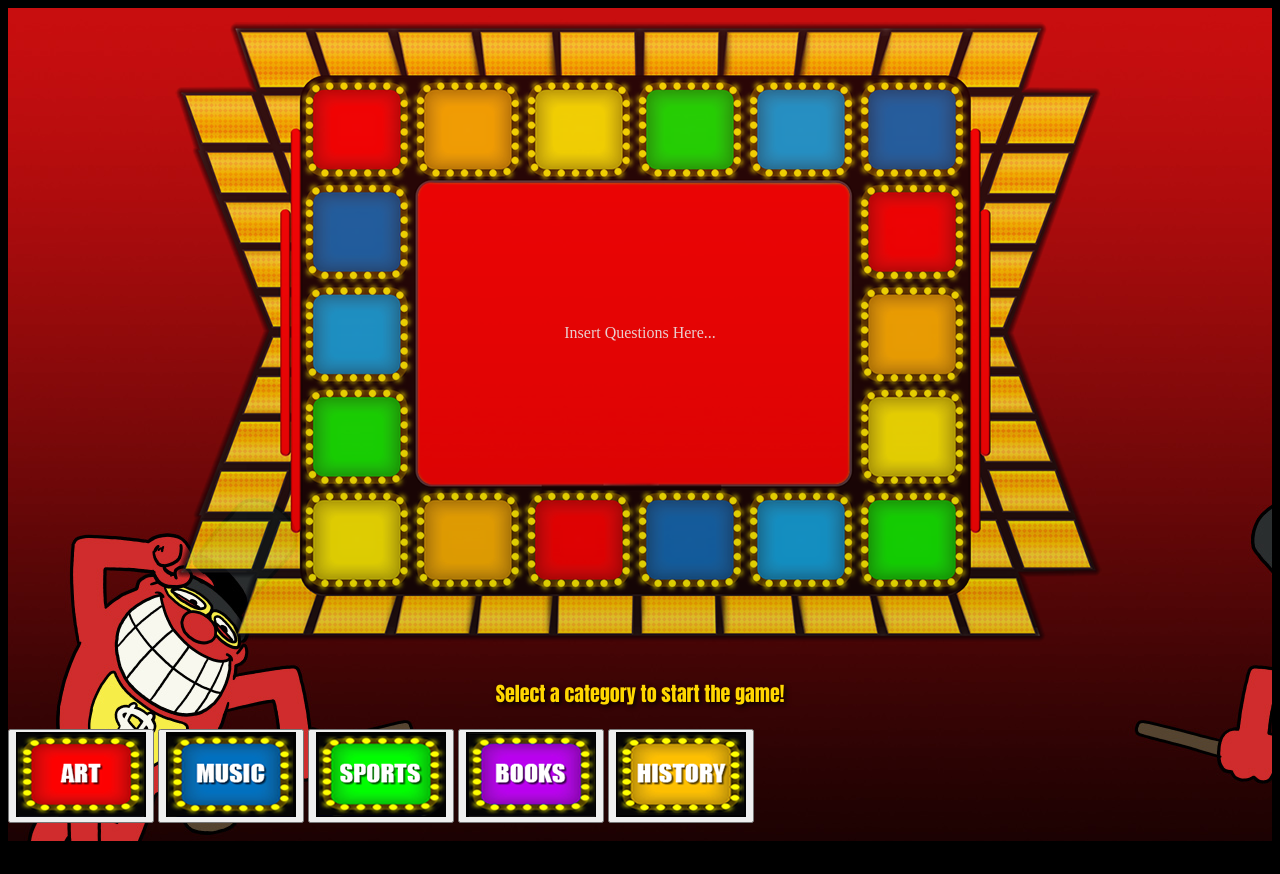
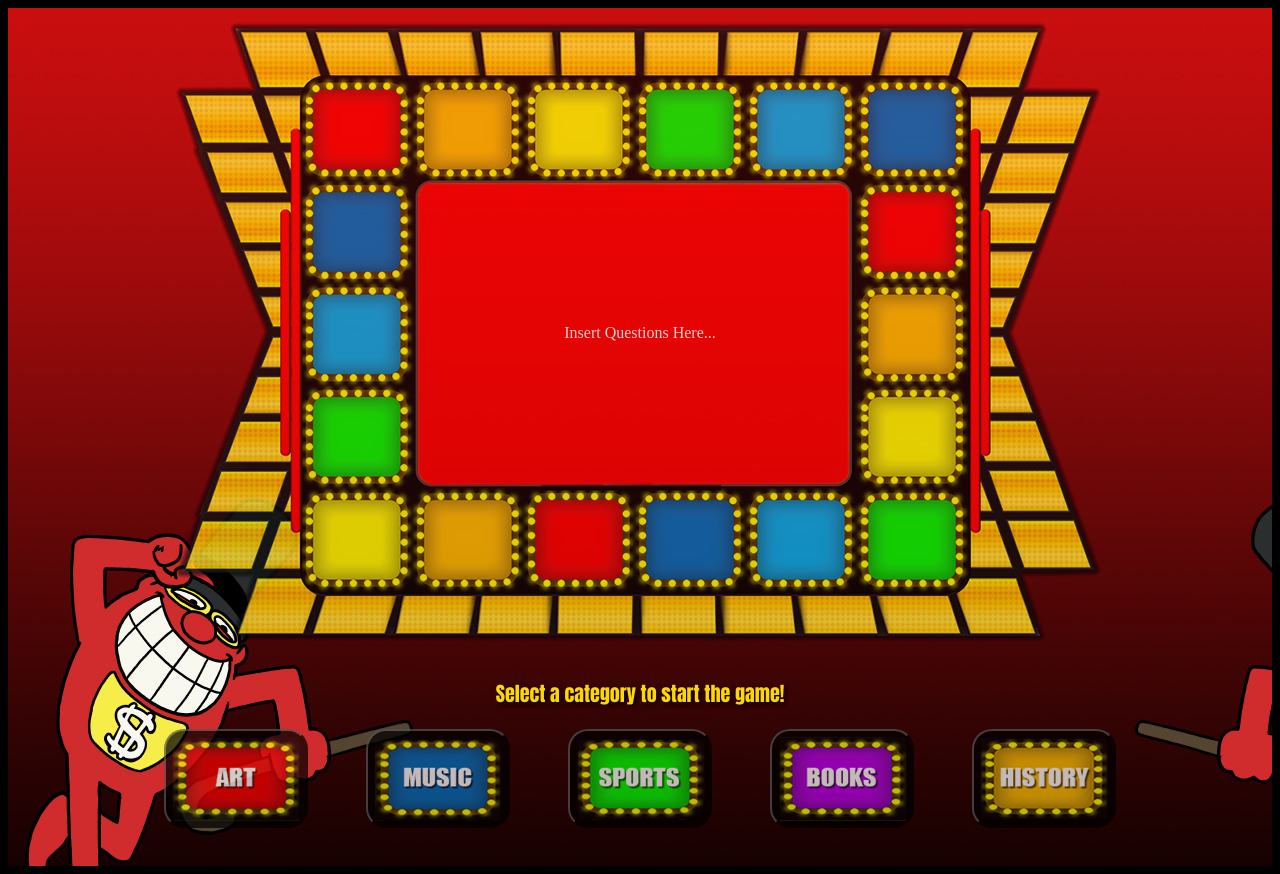
Before and after one commit to jericfey/Lets_Get_Trivial, a plain HTML site: page game.html in a window 1280 px wide. Before the commit the page ends 849 px from the top, so only its background shows below. Drawn offline with nearby package versions, Linux system fonts and the light colour scheme.

Commit message:
Questions, answers, buttons working

```diff
--- a/css/art-styles.css
+++ b/css/art-styles.css
@@ -5,7 +5,7 @@ html {
 }
 
 main {
-  background-image: url(/assets/whammy-art-background.jpg);
+  background-image: url(../assets/whammy-art-background.jpg);
   background-repeat: no-repeat;
   background-size: 1536px 1021px;
 }
@@ -23,6 +23,33 @@ main {
   opacity: 80%;
 }
 #questions {
+  position: absolute;
+  color: white;
+  max-width: 25%;
+}
+.buttons {
+  display: flex;
+  flex-flow: row wrap;
+  opacity: 85%;
+  justify-content: space-around;
+  margin-top: 0px;
+  margin-left: auto;
+  margin-right: auto;
+  margin-bottom: 10px;
+  list-style: none;
+  max-width: 80%;
+}
+#art,
+#history,
+#music,
+#sports,
+#books {
+  max-width: 150px;
+  border-radius: 20px;
+  background-color: black;
+  padding: 5px;
+}
+#whammy {
   position: absolute;
   color: white;
 }
@@ -47,17 +74,21 @@ h3 {
   font-size: 20px;
   color: gold;
   text-align: center;
-  -webkit-animation: glow 1s ease-in-out infinite alternate;
-  -moz-animation: glow 1s ease-in-out infinite alternate;
-  animation: glow 1s ease-in-out infinite alternate;
+  text-shadow: 2px 2px 5px black;
 }
+.w3-btn {
+  display: flex;
+  flex-flow: row wrap;
+  opacity: 85%;
+  justify-content: space-around;
+  margin-top: 0px;
+  margin-left: auto;
+  margin-right: auto;
+  margin-bottom: 10px;
+  list-style: none;
+  max-width: 80%;
+  max-width: 150px;
+  border-radius: 20px;
 
-@-webkit-keyframes glow {
-  from {
-    text-shadow: 0 0 10px black, 0 0 20px black, 0 0 30px black, 0 0 40px white;
-  }
-  to {
-    text-shadow: 0 0 10px black, 0 0 20px black, 0 0 30px black, 0 0 40px white,
-      0 0 50px white;
-  }
+  padding: 5px;
 }
--- a/css/styles.css
+++ b/css/styles.css
@@ -5,7 +5,7 @@ html {
 }
 
 body {
-  background-image: url(/assets/whammy-home-background.png);
+  background-image: url(../assets/whammy-home-background.png);
   opacity: 100%;
   background-repeat: no-repeat;
 }
@@ -45,6 +45,18 @@ body {
   background-color: black;
   padding: 5px;
 }
+.buttons {
+  display: flex;
+  flex-flow: row wrap;
+  opacity: 85%;
+  justify-content: space-around;
+  margin-top: 0px;
+  margin-left: auto;
+  margin-right: auto;
+  margin-bottom: 10px;
+  list-style: none;
+  max-width: 80%;
+}
 p {
   text-align: center;
   font-family: Impact, Haettenschweiler, "Arial Narrow Bold", sans-serif;
@@ -65,7 +77,24 @@ h3 {
   animation: glow 1s ease-in-out infinite alternate;
 }
 
-/* @-webkit-keyframes glow {
+.w3-btn {
+  display: flex;
+  flex-flow: row wrap;
+  opacity: 85%;
+  justify-content: space-around;
+  margin-top: 0px;
+  margin-left: auto;
+  margin-right: auto;
+  margin-bottom: 10px;
+  list-style: none;
+  max-width: 80%;
+  max-width: 150px;
+  border-radius: 20px;
+  background-color: black;
+  padding: 5px;
+}
+
+@-webkit-keyframes glow {
   from {
     text-shadow: 0 0 10px black, 0 0 20px black, 0 0 30px black, 0 0 40px white;
   }
@@ -73,4 +102,4 @@ h3 {
     text-shadow: 0 0 10px black, 0 0 20px black, 0 0 30px black, 0 0 40px white,
       0 0 50px white;
   }
-} */
+}
--- a/game.html
+++ b/game.html
@@ -13,20 +13,20 @@
 <body>
     <main>
         <div class="container">
+            <div id="questions">Insert Questions Here...</div>
             <picture>
                 <source media="(min-width: 950px)" srcset="./assets/Whammy-game-art-page.png">
                 <img src="./assets/Whammy-game-art-page-mobile.png" alt="Let's Get Trivial - Art">
             </picture>
-            <div id="questions">Insert Questions Here...</div>
         </div>
 
         <P>Select a category to start the game!</P>
         <div class="buttons">
-            <button id="art"><img src="./assets/Art_Btn.png"></button>
-            <button id="music"><img src="./assets/Music_Btn.png"></button>
-            <button id="sports"><img src="./assets/Sports_Btn.png"></button>
-            <button id="books"><img src="./assets/Books_Btn.png"></button>
-            <button id="history"><img src="./assets/History_Btn.png"></button>
+            <button class="w3-btn" id="art"><img src="./assets/Art_Btn.png"></button>
+            <button class="w3-btn" id="music"><img src="./assets/Music_Btn.png"></button>
+            <button class="w3-btn" id="sports"><img src="./assets/Sports_Btn.png"></button>
+            <button class="w3-btn" id="books"><img src="./assets/Books_Btn.png"></button>
+            <button class="w3-btn" id="history"><img src="./assets/History_Btn.png"></button>
         </div>
         <br>
     </main>
--- a/js/script.js
+++ b/js/script.js
@@ -18,16 +18,17 @@ $(document).ready(function () {
     }).then(function (data) {
       console.log("Data: ", data);
 
-      //letIABLE DECLARATIONS
+      //VARIABLE DECLARATIONS
       //dynamically create div where the HTML will be placed
       let trivia = $("#questions");
       let question = $("<h3>");
-      let answersEl = $("<h3>");
+      // let answersEl = $("<h3>");
       let answers = [];
 
       //get the data into the element that was created above
       question.html(data.results[4].question);
       console.log("Question:", data.results[4].question);
+      trivia.append(question);
 
       //build array for answers including both incorrect and correct answers
       let correctAnswer = data.results[3].correct_answer;
@@ -54,10 +55,9 @@ $(document).ready(function () {
         questionsEl.appendChild(answersBtn);
       }
 
-      answersEl.html(answers);
+      // answersEl.html(answers);
       console.log("Answers:", answers);
 
-      trivia.append(question);
       //Appends array of answers to the page
       // trivia.append(answersEl);
       // trivia.append(answers);
```
